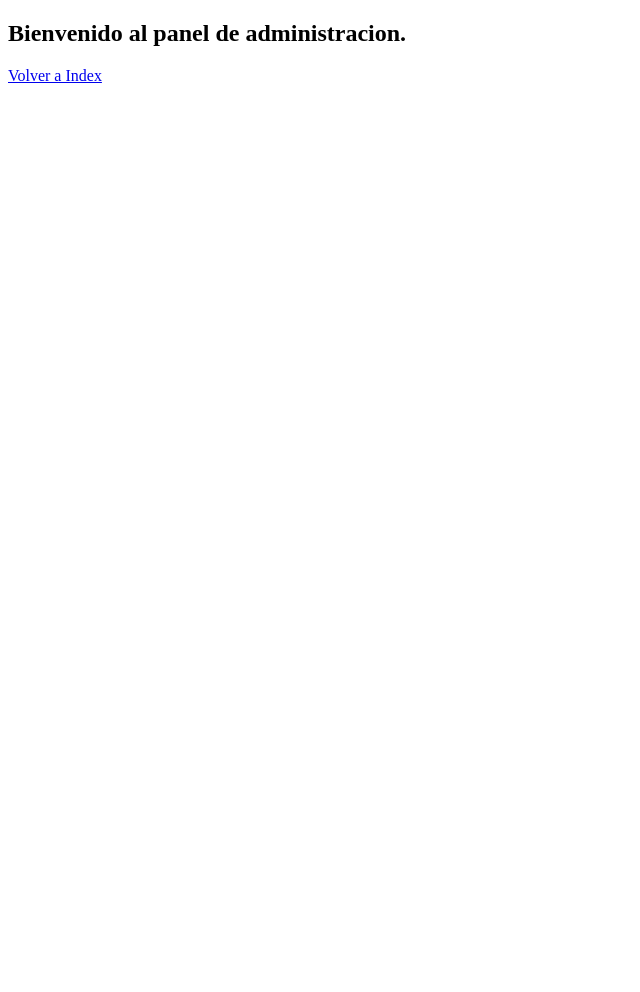
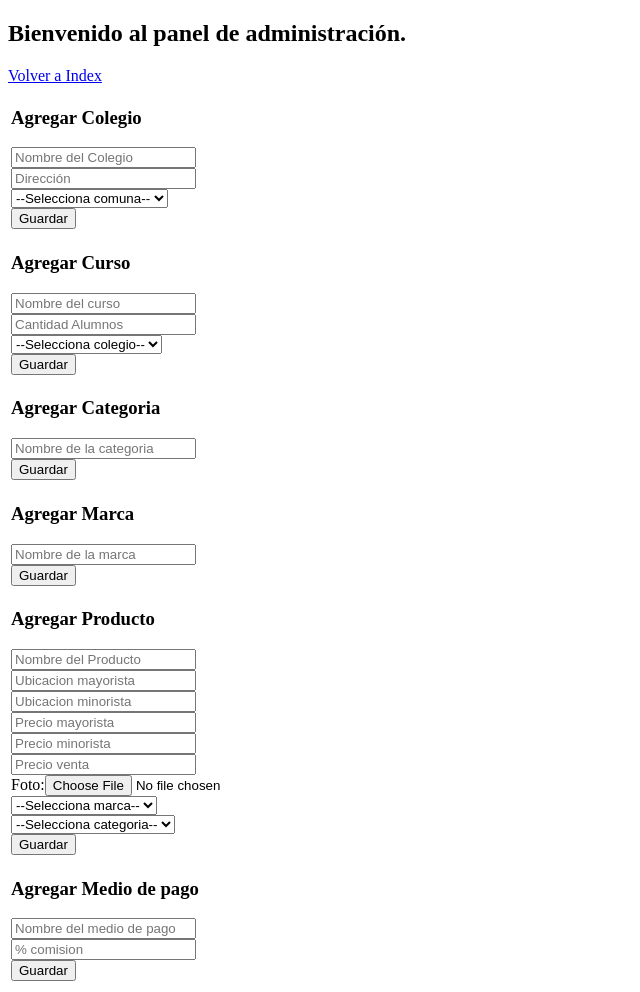
Before and after one commit to BloodyLink/SICU, a PHP site: page /administracion.php in a window 1280 px wide. Shown: the whole page, without its empty margins (0-640 px from the left). Before the commit the page ends 83 px from the top, so only its background shows below. Run offline with PHP 8.4, Linux system fonts and the light colour scheme.

Commit message:
HTML de Admin OK

```diff
--- a/administracion.php
+++ b/administracion.php
@@ -3,54 +3,128 @@
     <title>.:SICU:.</title>
 </head>
 <body>
-<h2>Bienvenido al panel de administracion.</h2>
+<h2>Bienvenido al panel de administración.</h2>
 <a href="index.php">Volver a Index</a>
 <br>
 <table>
     <tr>
         <td>
             <!-- Agregar Colegio-->
-
+            <h3>Agregar Colegio</h3>
+            <form id="formAgregarColegio">
+                <input type="text" name="nombreColegio" placeholder="Nombre del Colegio" />
+                <br>
+                <input type="text" name="direccion" placeholder="Dirección" />
+                <br>
+                <select name="idComuna">
+                    <option>--Selecciona comuna--</option>
+                </select>
+                <br>
+                <input type="button" id="btnFormAgregarColegio" value="Guardar"/>
+            </form>
         </td>
         <td>
             <!-- Listar Colegios -->
-
+            <span id="listaColegios" width="200px" height="100px" style="overflow:scroll"></span>
         </td>
     </tr>
     <tr>
         <td>
             <!-- Agregar Curso-->
-
+            <h3>Agregar Curso</h3>
+            <form id="formAgregarCurso">
+                <input type="text" name="nombreCurso" placeholder="Nombre del curso" />
+                <br>
+                <input type="text" name="cantidadAlumnos" placeholder="Cantidad Alumnos" />
+                <br>
+                <select name="idColegio">
+                    <option>--Selecciona colegio--</option>
+                </select>
+                <br>
+                <input type="button" id="btnFormAgregarColegio" value="Guardar"/>
+            </form>
         </td>
         <td>
             <!-- Listar Cursos -->
-
+            <span id="listaCursos" width="200px" height="100px" style="overflow:scroll"></span>
         </td>
     </tr>
     <tr>
         <td>
             <!-- Agregar Categoria-->
-
+            <h3>Agregar Categoria</h3>
+            <form id="formAgregarCurso">
+                <input type="text" name="nombreCategoria" placeholder="Nombre de la categoria" />
+                <br>
+                <input type="button" id="btnFormAgregarColegio" value="Guardar"/>
+            </form>
         </td>
         <td>
             <!-- Listar Categorias -->
-
+            <span id="listaCategorias" width="200px" height="100px" style="overflow:scroll"></span>
+        </td>
+    </tr>
+    <tr>
+        <td>
+            <!-- Agregar Marca-->
+            <h3>Agregar Marca</h3>
+            <form id="formAgregarMarca">
+                <input type="text" name="nombreMarca" placeholder="Nombre de la marca" />
+                <br>
+                <input type="button" id="btnFormAgregarMarca" value="Guardar"/>
+            </form>
+        </td>
+        <td>
+            <!-- Listar Marcas -->
+            <span id="listaMarcas" width="200px" height="100px" style="overflow:scroll"></span>
         </td>
     </tr>
     <tr>
         <td>
             <!-- Agregar Producto-->
-
+            <h3>Agregar Producto</h3>
+            <form id="formAgregarProducto">
+                <input type="text" name="nombreProducto" placeholder="Nombre del Producto" />
+                <br>
+                <input type="text" name="uMayorista" placeholder="Ubicacion mayorista" />
+                <br>
+                <input type="text" name="uMinorista" placeholder="Ubicacion minorista" />
+                <br>
+                <input type="text" name="pMayorista" placeholder="Precio mayorista" />
+                <br>
+                <input type="text" name="pMinorista" placeholder="Precio minorista" />
+                <br>
+                <input type="text" name="pVenta" placeholder="Precio venta" />
+                <br>
+                Foto:<input type="file" name="foto" placeholder="foto" />
+                <br>
+                <select name="marca">
+                    <option>--Selecciona marca--</option>
+                </select>
+                <br>
+                <select name="categoria">
+                    <option>--Selecciona categoria--</option>
+                </select>
+                <br>
+                <input type="button" id="btnFormAgregarColegio" value="Guardar"/>
+            </form>
         </td>
         <td>
             <!-- Listar Productos -->
-
+            <span id="listaProductos" width="200px" height="100px" style="overflow:scroll"></span>
         </td>
     </tr>
     <tr>
         <td>
             <!-- Agregar Medio de pago-->
-
+            <h3>Agregar Medio de pago</h3>
+            <form id="formAgregarMedioPago">
+                <input type="text" name="nombreMedioPago" placeholder="Nombre del medio de pago" />
+                <br>
+                <input type="text" name="porcentajeMedioPago" placeholder="% comision" />
+                <br>
+                <input type="button" id="btnFormAgregarMedioPago" value="Guardar"/>
+            </form>
         </td>
         <td>
             <!-- Listar Medios de pago -->
```
